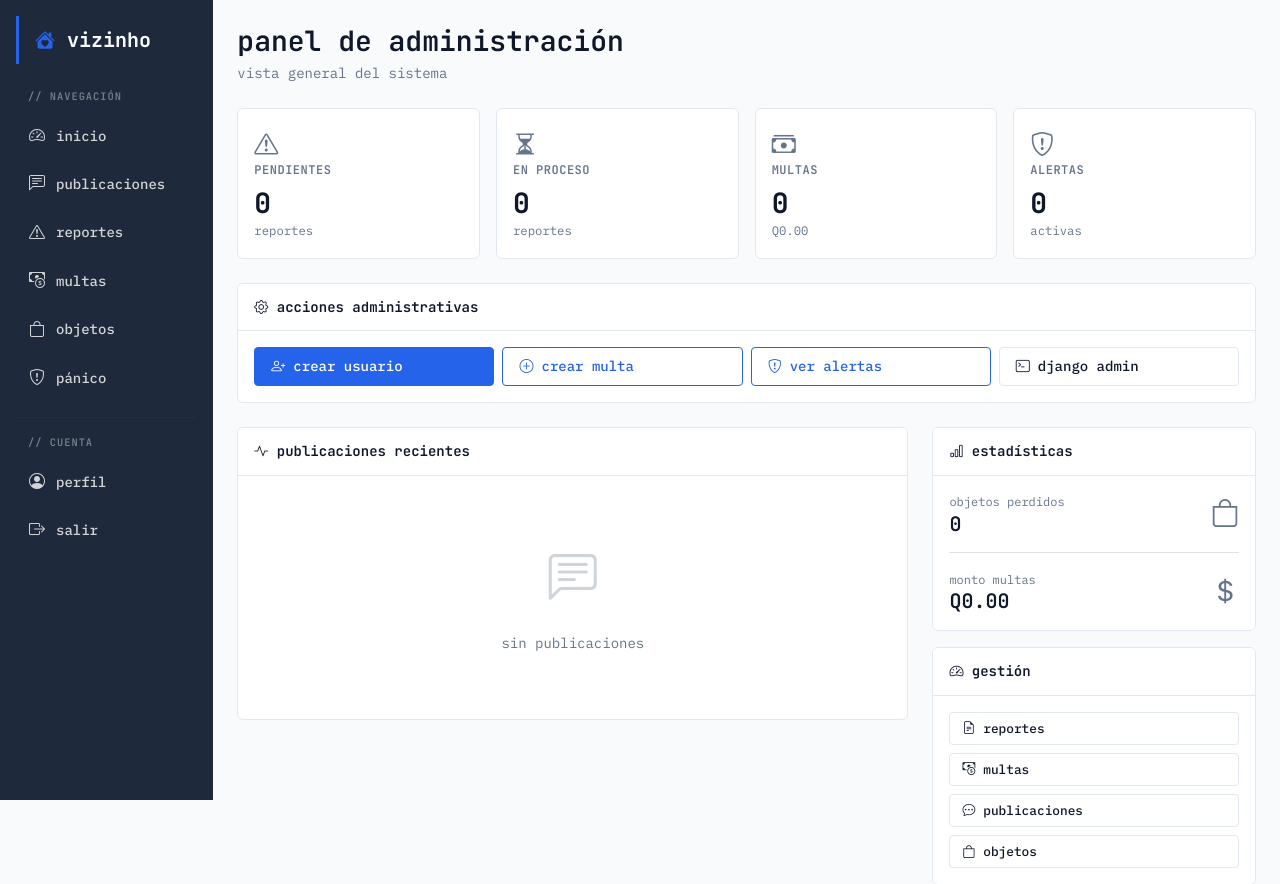
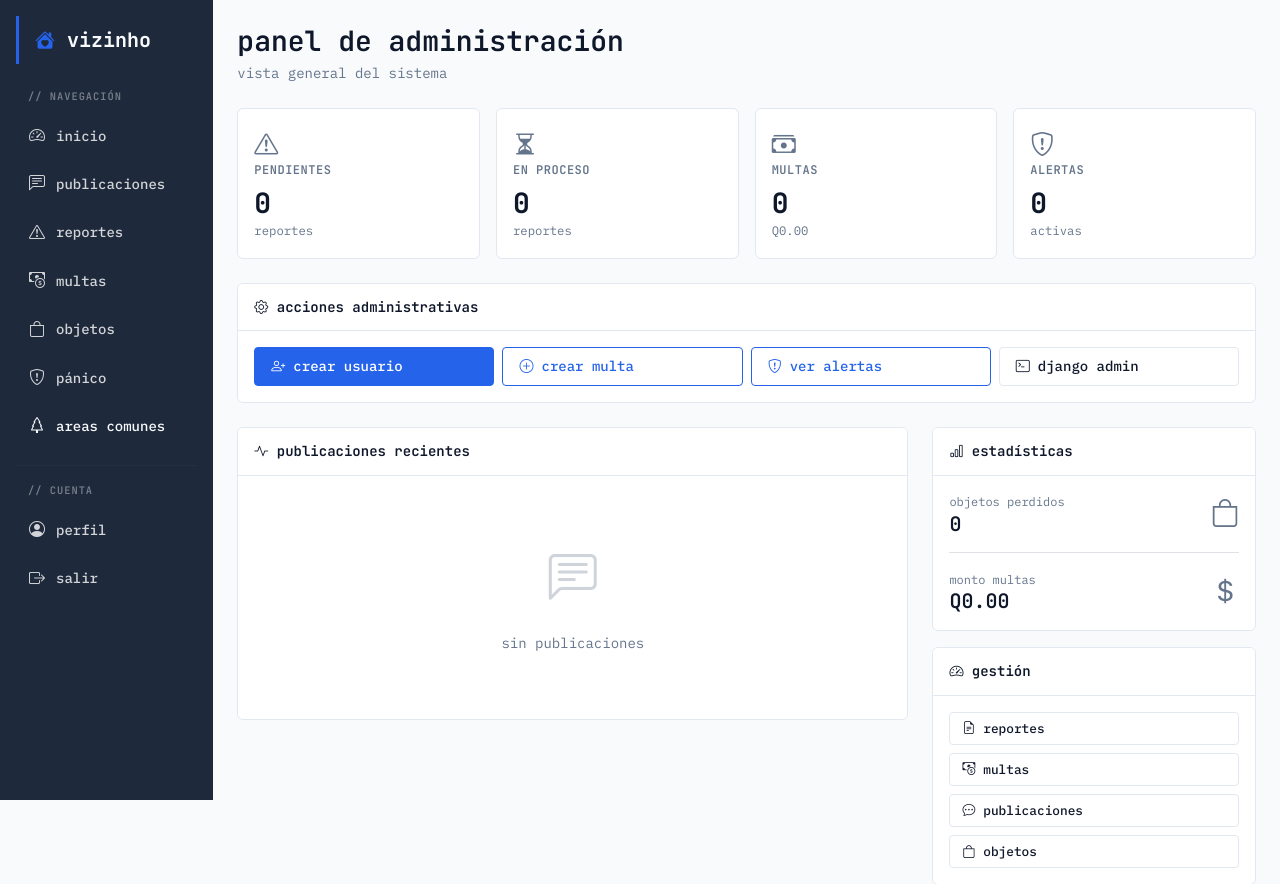
Before and after one commit to Seba-sRod-1808/Vizinho, a Django app: page /administrador/dashboard/ in a window 1280 px wide. Shown: the top 884 px of the page. Run offline with Django 5.2, Linux system fonts and the light colour scheme; the visitor is signed in with stand-in values (Sample User, id 1); data that the repository does not hold is empty.

Commit message:
Se agrega la opcion de areas comunes

```diff
--- a/core/templates/base.html
+++ b/core/templates/base.html
@@ -524,7 +524,9 @@
         <a href="{% url 'activar_panico' %}">
           <i class="bi bi-shield-exclamation"></i> pánico
         </a>
-
+        <a >
+          <i class="bi bi-tree"></i>areas comunes
+        </a>
         <hr>
 
         <div class="nav-section-title">// cuenta</div>
```
